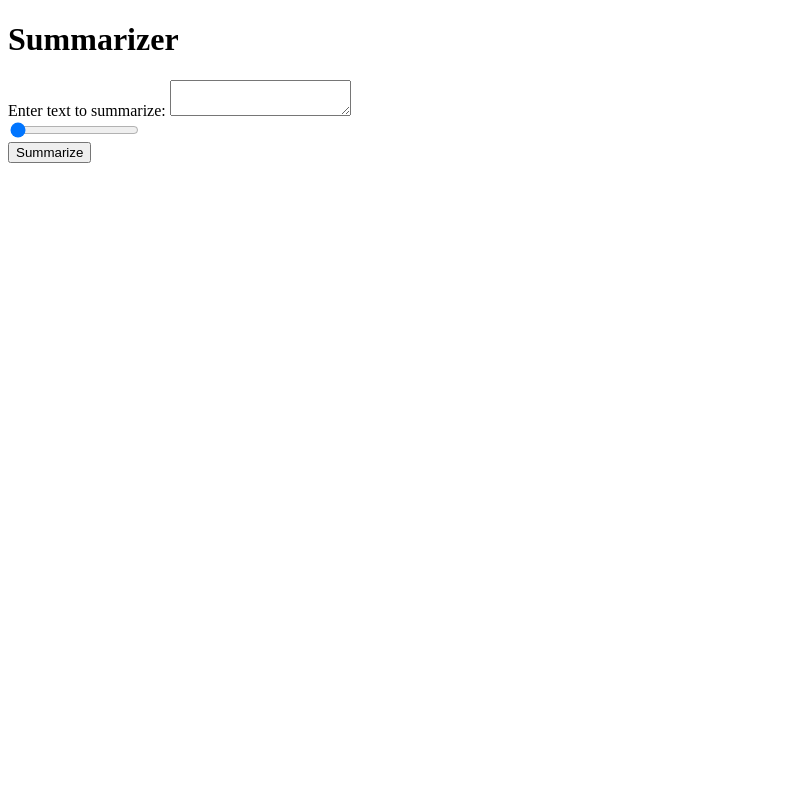
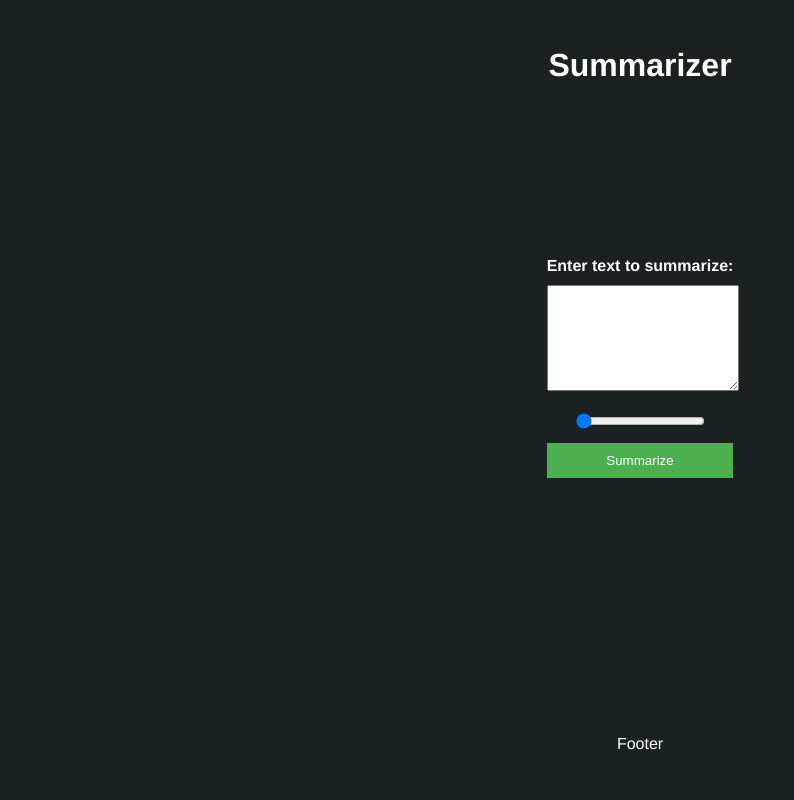
Before and after one commit to EbodShojaei/NoteFi, a website: page app/html/index.html in a window 1280 px wide. Shown: the whole page, without its empty margins (0-794 px from the left). Drawn offline with Linux system fonts and the light colour scheme; files that its build step writes are made by us from their sources; files whose address does not match are found by name.

Commit message:
Added basic styling

```diff
--- a/app/html/index.html
+++ b/app/html/index.html
@@ -1,13 +1,21 @@
 <!DOCTYPE html>
 <html lang="en">
+
 <head>
   <meta charset="UTF-8">
   <meta http-equiv="X-UA-Compatible" content="IE=edge">
   <meta name="viewport" content="width=device-width, initial-scale=1.0">
+  <link rel="stylesheet" href="css/style.css">
   <title>Summarizer</title>
+  <link rel="icon" type="image/x-icon" href="img/favicon.ico">
 </head>
+
 <body>
+  <div id="container">
+    <div id="header">
       <h1>Summarizer</h1>
+    </div>
+    <div id="content">
       <form id="summarize-form">
         <label for="text-input">Enter text to summarize:</label>
         <textarea id="text-input" name="text"></textarea>
@@ -16,8 +24,14 @@
         <button type="submit">Summarize</button>
       </form>
       <div id="summary"></div>
+    </div>
+    <div id="footer">Footer</div>
+  </div>
+
+  <!-- Scripts go here -->
   <script src="js/client.js"></script>
   <script src="js/wordCount.js"></script>
   <script src="js/slider.js"></script>
 </body>
+
 </html>
--- a/public/css/style.css
+++ b/public/css/style.css
@@ -0,0 +1,79 @@
+body {
+    background-color: #051014;
+    color: white;
+    font-family: Helvetica, Arial, sans-serif;
+    margin: 0;
+  }
+
+  #container {
+    display: grid;
+    grid-template-columns: 100vw;
+    grid-template-rows: 10vh repeat(auto, 1fr) 10vh;
+    grid-auto-flow: row dense;
+    min-height: 100vh; /* Added this line to set minimum height of container to 100vh */
+  }
+
+  #container > div {
+    background-color: #1b2021;
+    display: grid;
+    align-items: center;
+    justify-content: center;
+  }
+
+  #word-count,
+  #slider {
+    justify-self: center;
+  }
+
+  #header,
+  #footer {
+    background-color: #051014;
+    padding: 5px;
+  }
+
+  #header {
+    grid-row: 1 / span 1;
+  }
+
+  #content {
+    grid-column: 1 / -1;
+    grid-row: 2 / auto;
+    grid-gap: 5vw;
+    padding: 9vmax;
+  }
+
+  #footer {
+    grid-column: 1 / -1;
+    grid-row: auto / span 1; /* Modified this line to set footer to the last row */
+    display: grid;
+    padding: 2%;
+  }
+
+  /* Optional styles for the form elements */
+
+  form {
+    display: grid;
+    grid-gap: 10px;
+  }
+
+  label {
+    font-weight: bold;
+  }
+
+  textarea {
+    width: 100%;
+    height: 100px;
+    resize: vertical;
+  }
+
+  button {
+    padding: 10px;
+    background-color: #4CAF50;
+    color: white;
+    border: none;
+    cursor: pointer;
+  }
+
+  button:hover {
+    background-color: #3e8e41;
+  }
```
Lines whose indentation alone changed are shown as unchanged.
